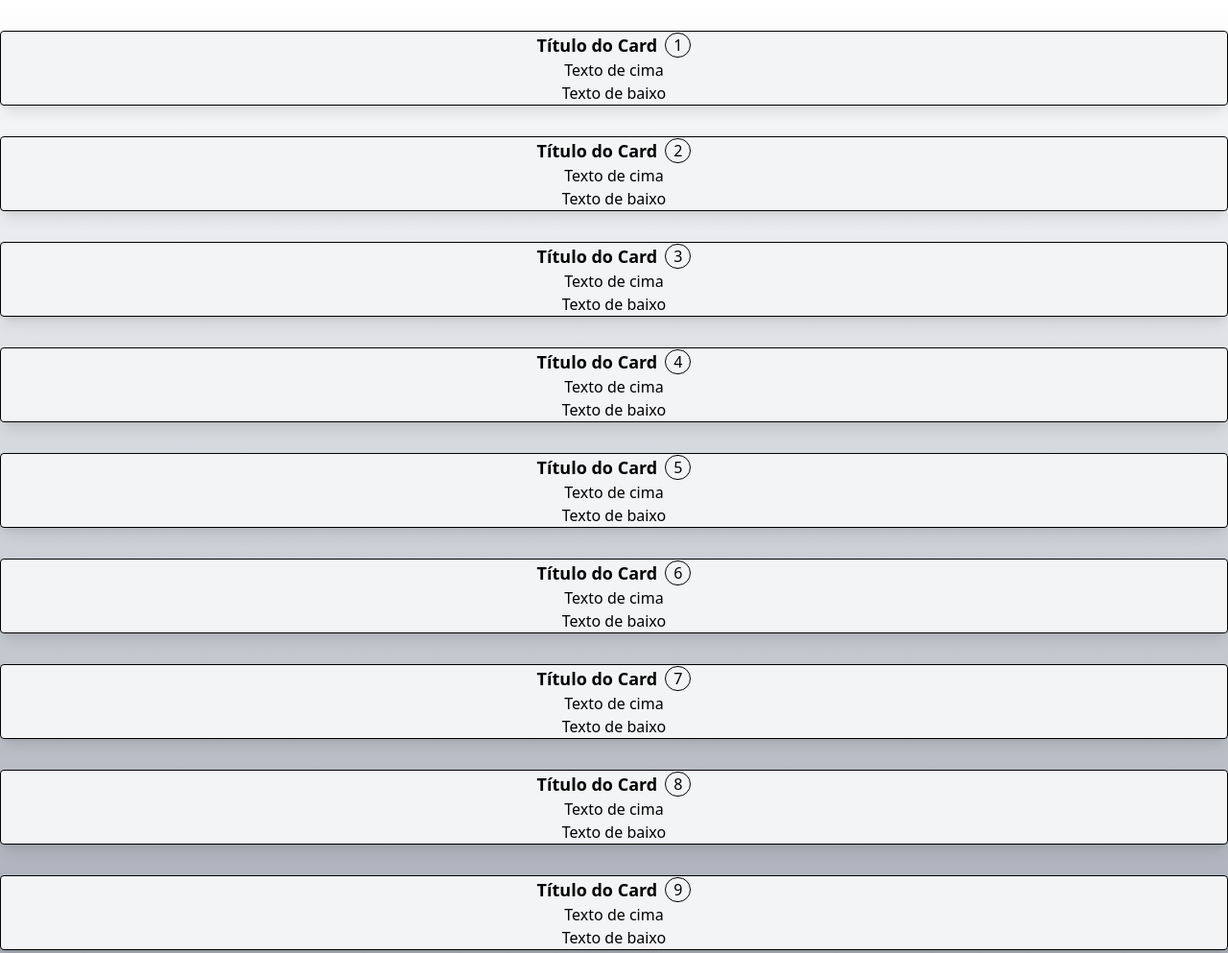
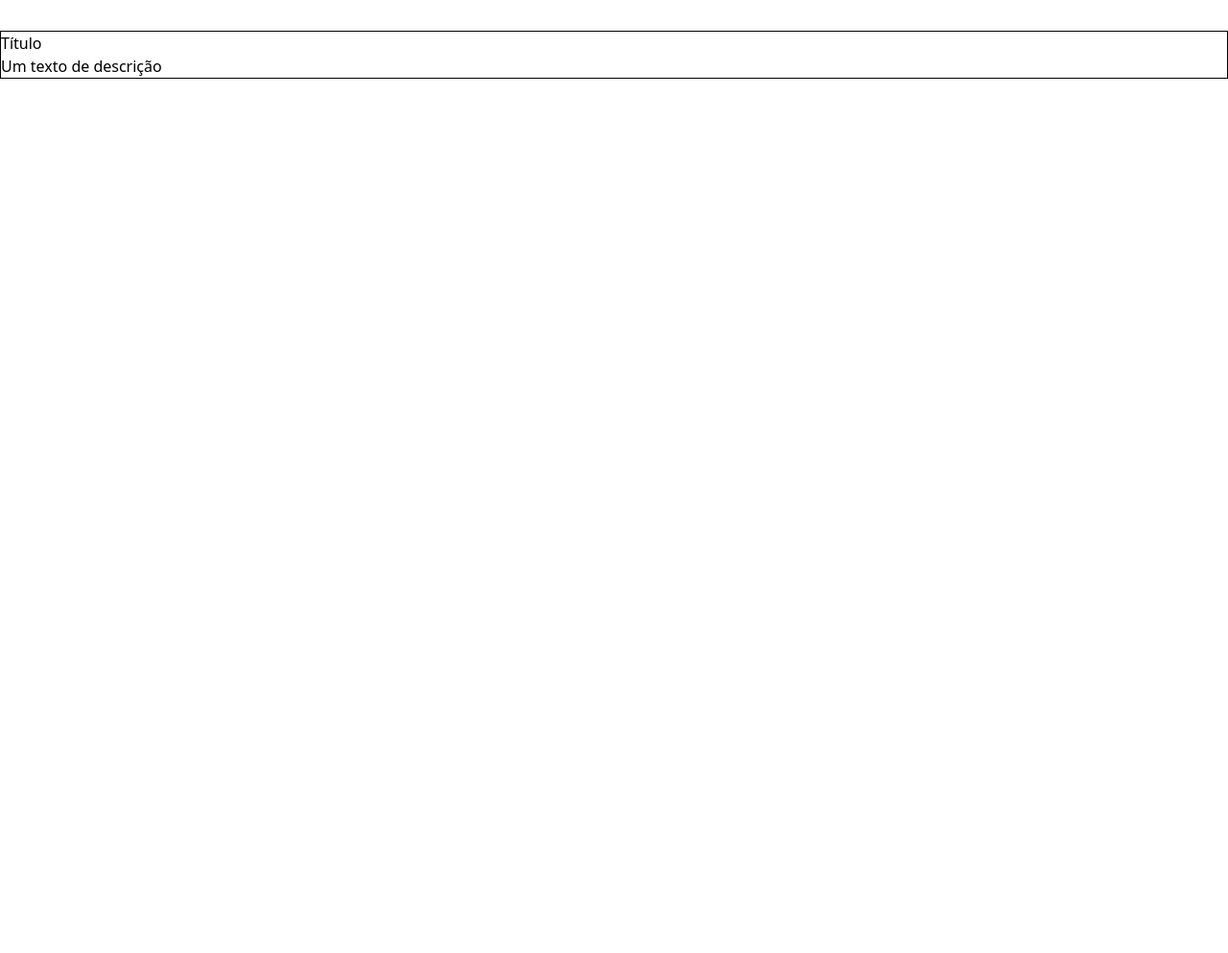
Before and after one commit to tiagolimar/react-vanilla-app, a plain HTML site: page index.html in a window 1280 px wide. Shown: the top 993 px of the page at 96% size. After the commit the page ends 800 px from the top, so only its background shows below. Drawn offline with nearby package versions, Linux system fonts and the light colour scheme.

Commit message:
create a proto react

```diff
--- a/index.html
+++ b/index.html
@@ -6,12 +6,13 @@
     <script src="https://cdn.tailwindcss.com"></script>
     <title>Document</title>
 </head>
-<body class="bg-gradient-to-t from-gray-400">
+<body class="bg-gradient-to- from-gray-400">
     <div id="root" class="py-8 flex flex-col gap-8"></div>
-    <script src="https://unpkg.com/@babel/standalone/babel.min.js"></script>
+    <!-- <script src="https://unpkg.com/@babel/standalone/babel.min.js"></script>
     <script crossorigin src="https://unpkg.com/react@18/umd/react.development.js"></script>
     <script crossorigin src="https://unpkg.com/react-dom@18/umd/react-dom.development.js"></script>
     <script type="text/babel" src="components/index.js"></script>
-    <script type="text/babel" src="script.js"></script>
+    <script type="text/babel" src="script.js"></script> -->
+    <script src="index.js"></script>
 </body>
 </html>
--- /dev/null
+++ b/index.js
@@ -0,0 +1,9 @@
+const root = document.getElementById("root");
+
+function createElement(type, props={}, ...children) {
+    const propsString = Object.entries(props).map(([key,value])=>`${key}="${value}"`).join(' ');
+
+    return `<${type} ${propsString}>${children.join('')}</${type}>`
+}
+
+root.innerHTML = createElement('div',{class:'border border-black flex flex-col'},createElement('h1',{},'Título'),createElement('p',{},'Um texto de descrição'));
--- a/script.js
+++ b/script.js
@@ -1,4 +1,4 @@
 const {Card} = window.components;
 
 const root = ReactDOM.createRoot(document.getElementById("root"));
-root.render(Array.from({ length: 10 }, (_, i) => <Card key={i} id={i}  />));
+root.render(Array.from({ length: 10 }, (_, i) => <Card key={i} id={i} />));
```
